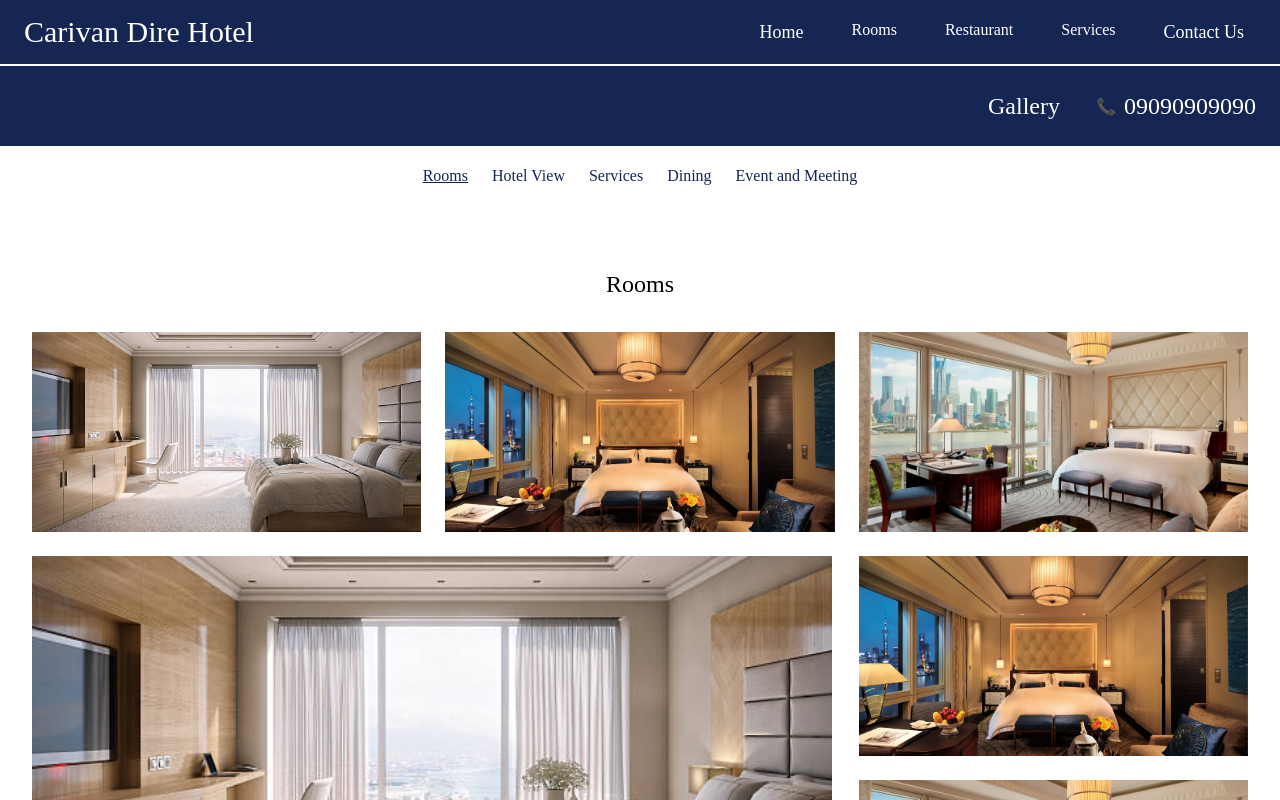
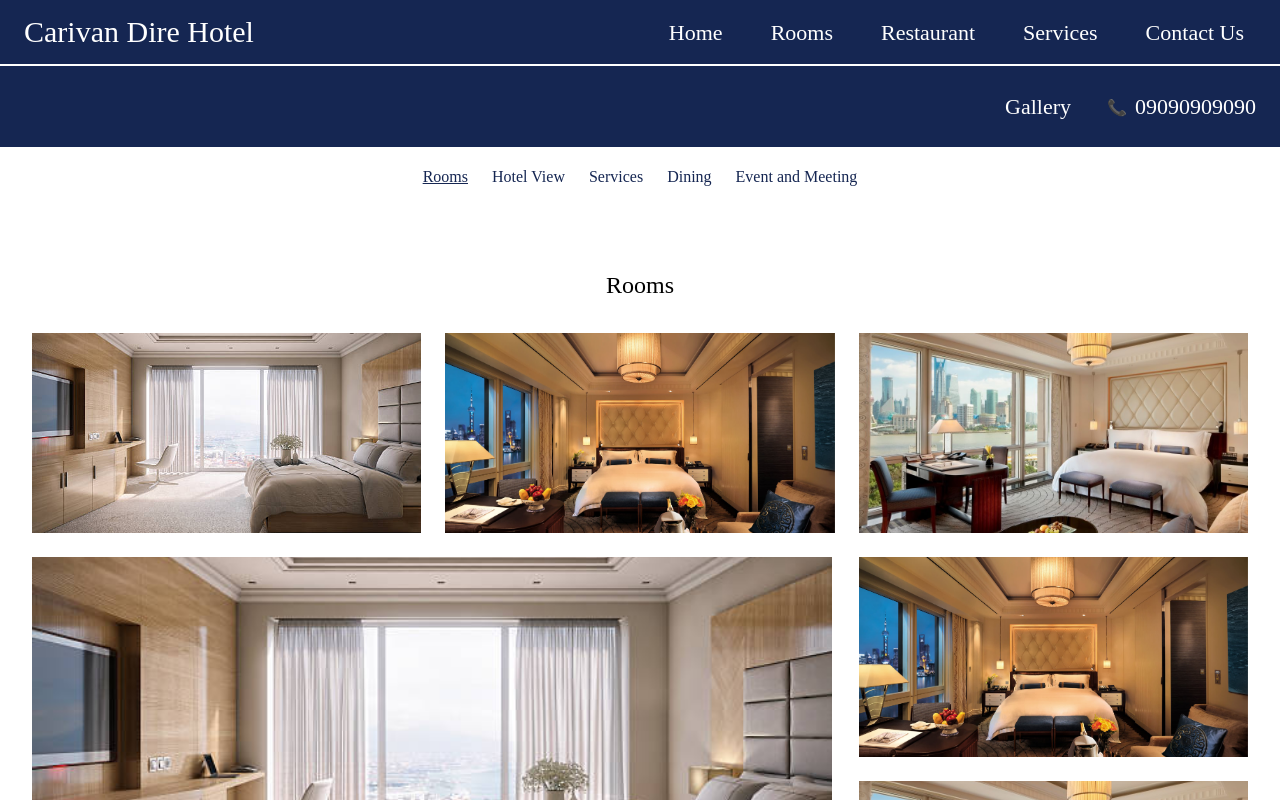
Before and after one commit to Metyme1/Caravan, a React (Create React App) app: page /gallery in a window 1280 px wide. Shown: the top 800 px of the page. Built offline with nearby package versions, Linux system fonts and the light colour scheme; a web font is replaced by a local one.

Commit message:
navbar edited

```diff
--- a/src/components/Navbar.js
+++ b/src/components/Navbar.js
@@ -12,19 +12,19 @@ const NavBar = () => {
         </div>
         <div className="hidden md:flex flex-1 justify-end">
           <div className="flex space-x-6">
-            <NavLink exact to="/" className="text-white px-3 py-2 rounded-md text-lg font-times" activeClassName="underline">
+            <NavLink exact to="/" className="text-white px-3 py-2 rounded-md text-1.5xl font-times" activeClassName="underline">
               Home
             </NavLink>
-            <NavLink to="/rooms" className="text-white px-3 py-2 rounded-md text-1xl font-times" activeClassName="underline">
+            <NavLink to="/rooms" className="text-white px-3 py-2 rounded-md text-1.5xl font-times" activeClassName="underline">
               Rooms
             </NavLink>
-            <NavLink to="/restaurant" className="text-white px-3 py-2 rounded-md text-1xl font-times" activeClassName="underline">
+            <NavLink to="/restaurant" className="text-white px-3 py-2 rounded-md text-1.5xl font-times" activeClassName="underline">
               Restaurant
             </NavLink>
-            <NavLink to="/services" className="text-white px-3 py-2 rounded-md text-1xl font-times" activeClassName="underline">
+            <NavLink to="/services" className="text-white px-3 py-2 rounded-md text-1.5xl font-times" activeClassName="underline">
               Services
             </NavLink>
-            <NavLink to="/contact" className="text-white px-3 py-2 rounded-md text-lg font-times" activeClassName="underline">
+            <NavLink to="/contact" className="text-white px-3 py-2 rounded-md text-1.5xl font-times" activeClassName="underline">
               Contact Us
             </NavLink>
           </div>
@@ -32,12 +32,12 @@ const NavBar = () => {
       </div>
       <div className="bg-custom-blue text-white py-4 border-t-2 border-white px-6">
         <div className="flex justify-end items-center space-x-6">
-          <NavLink to="/gallery" className="text-white px-3 py-2 rounded-md text-2xl font-times" activeClassName="underline">
+          <NavLink to="/gallery" className="text-white px-3 py-2 rounded-md text-1.5xl font-times" activeClassName="underline">
             Gallery
           </NavLink>
           <div className="flex items-center space-x-2">
             <span role="img" aria-label="phone">📞</span>
-            <span className="text-2xl font-times">09090909090</span>
+            <span className="text-1.5xl font-times">09090909090</span>
           </div>
         </div>
       </div>
--- a/tailwind.config.js
+++ b/tailwind.config.js
@@ -10,6 +10,9 @@ module.exports = {
       fontFamily: {
         'times': ['Times New Roman', 'Times', 'serif'],
       },
+      fontSize: {
+        '1.5xl': '1.375rem', // This is between `text-lg` (1.125rem) and `text-xl` (1.25rem)
+      }
     },
   },
   plugins: [],
```
